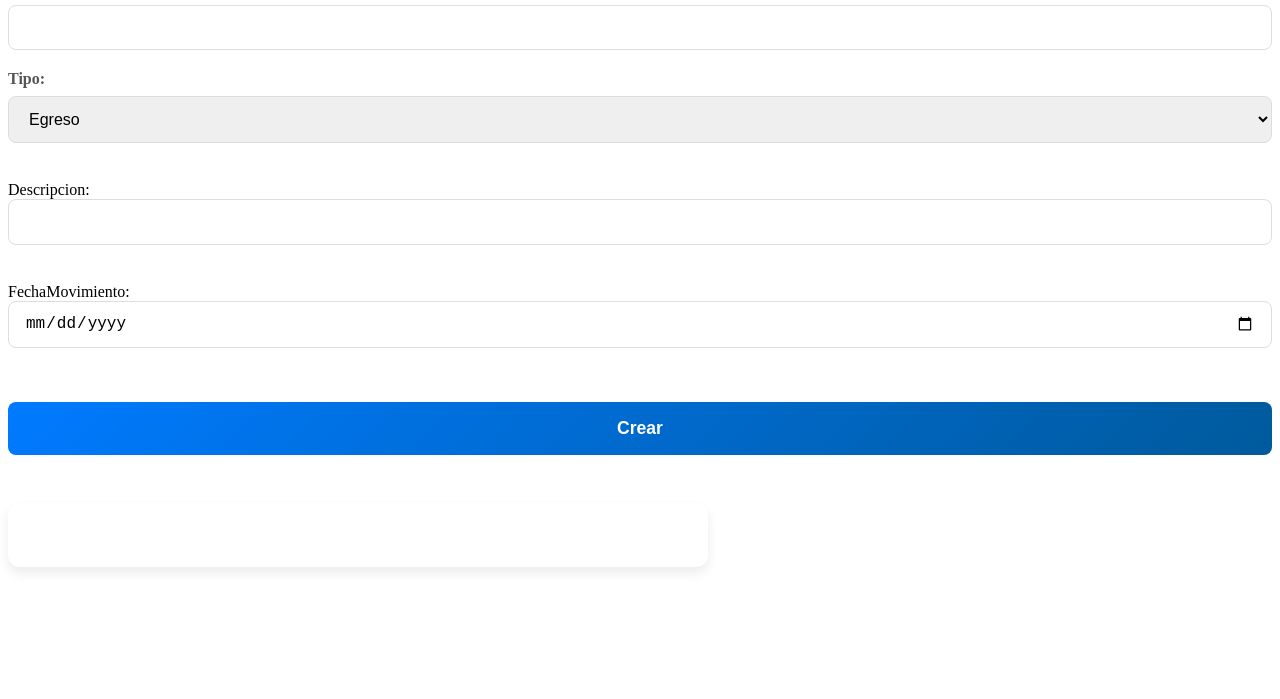
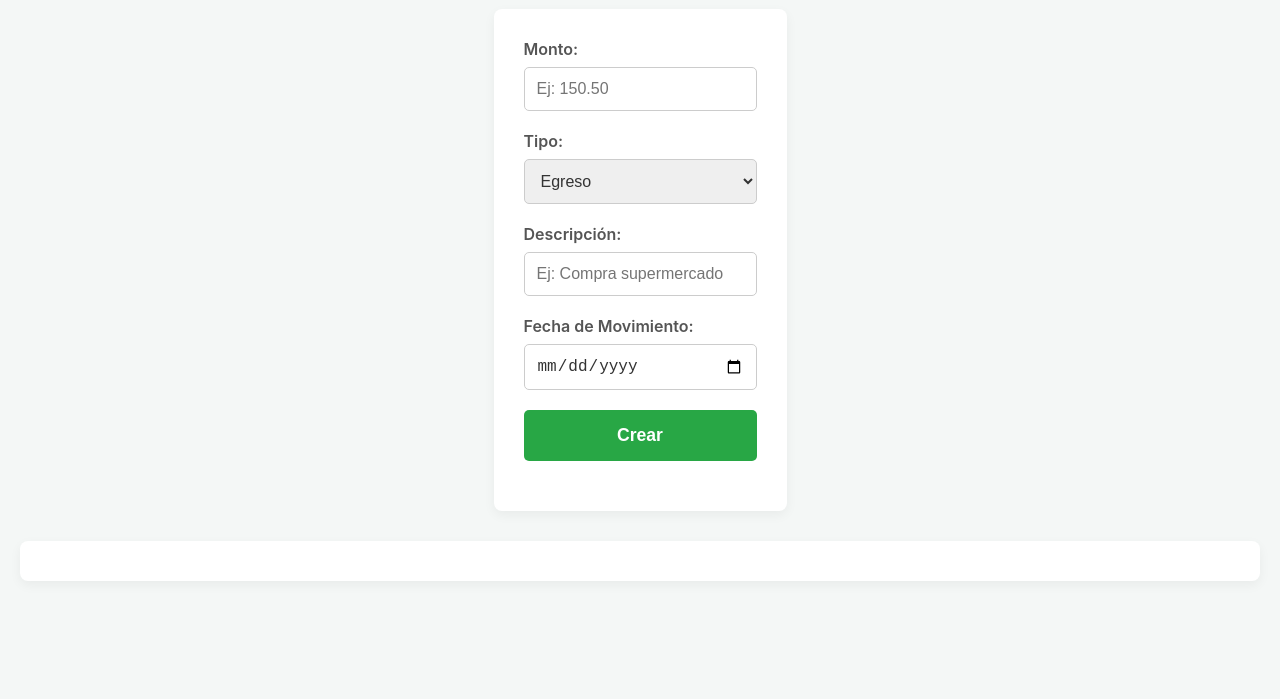
Before and after one commit to Naay-Arenaza/Proyecto-ProgramacionWEB, a plain HTML site: page ProyectoFinanzas/static/index.html in a window 1280 px wide. Shown: the part 101-800 px from the top of the page. Drawn offline with Linux system fonts and the light colour scheme.

Commit message:
agregando style2.css y modificado de index

```diff
--- a/ProyectoFinanzas/static/app.js
+++ b/ProyectoFinanzas/static/app.js
@@ -22,7 +22,7 @@ document.addEventListener('DOMContentLoaded', () => {
         const idUsuario = 1;
 
         // 5. Validaciones básicas
-        if (!tipo || !fechaMovimiento) {
+        if (!fechaMovimiento) {
             alert('Tipo es obligatorio y Fecha son obligatorios');
             return;
         }
--- a/ProyectoFinanzas/static/index.html
+++ b/ProyectoFinanzas/static/index.html
@@ -3,7 +3,7 @@
 <head>
     <meta charset="UTF-8">
     <meta name="viewport" content="width=device-width, initial-scale=1.0">
-    <link rel="stylesheet" href="/static/style.css">
+    <link rel="stylesheet" href="/static/style2.css">
     <title>Movimiento</title>
 </head>
 <body>
@@ -12,18 +12,33 @@
 
     <div>
         <form id="form-movimiento">
+
             <div>
                 <label for="monto_mov">Monto:</label>
-                <input type="number" name="monto" id="monto_mov">
+                <input type="number" name="monto" id="monto_mov" placeholder="Ej: 150.50">
             </div>
-            <label for="Tipo" id="tipo_mov">Tipo:</label>
-            <select name="Tipo">
-            <option value="E">Egreso</option>
-            <option value="I">Ingreso</option>
-            </select><br>
-            Descripcion: <input type="text" name="descripcion" id="descripcion_mov"><br>
-            FechaMovimiento: <input type="date" name="fechaMovimiento" id="fechaMovimiento"><br>
-            <button type="submit">Crear</button>
+
+            <div>
+                <label for="tipo_mov">Tipo:</label>
+                <select name="Tipo" id="tipo_mov">
+                    <option value="E">Egreso</option>
+                    <option value="I">Ingreso</option>
+                </select>
+            </div>
+
+            <div>
+                <label for="descripcion_mov">Descripción:</label>
+                <input type="text" name="descripcion" id="descripcion_mov" placeholder="Ej: Compra supermercado">
+            </div>
+
+            <div>
+                <label for="fechaMovimiento">Fecha de Movimiento:</label>
+                <input type="date" name="fechaMovimiento" id="fechaMovimiento">
+            </div>
+
+            <div>
+                <button type="submit">Crear</button>
+            </div>
         </form>
     </div>
 
--- /dev/null
+++ b/ProyectoFinanzas/static/style2.css
@@ -0,0 +1,104 @@
+*,
+*::before,
+*::after {
+  box-sizing: border-box;
+}
+body {
+    font-family: -apple-system, BlinkMacSystemFont, "Segoe UI", Roboto, Helvetica, Arial, sans-serif;
+    background-color: #f4f7f6; /* Un gris muy claro para el fondo */
+    color: #333;
+    margin: 0;
+    padding: 20px;
+    display: flex;
+    flex-direction: column;
+    align-items: center; /* Centra el contenido horizontalmente */
+}
+
+/* --- Título Principal --- */
+#main-title {
+    color: #2c3e50; /* Un azul oscuro/grisáceo */
+    text-align: center;
+    margin-bottom: 30px;
+}
+
+/* --- Contenedor del Formulario --- */
+/* Usamos el ID del formulario para estilizar su contenedor */
+#form-movimiento {
+    background-color: #ffffff; /* Fondo blanco para el formulario */
+    padding: 30px;
+    border-radius: 8px; /* Bordes redondeados */
+    box-shadow: 0 4px 12px rgba(0, 0, 0, 0.05); /* Sombra sutil */
+    width: 100%;
+    max-width: 2000px; /* Ancho máximo para el formulario */
+    box-sizing: border-box; /* Asegura que el padding no afecte el ancho total */
+}
+
+/* --- Estilos de los divs internos del formulario --- */
+#form-movimiento div {
+    margin-bottom: 20px; /* Espacio entre cada campo del formulario */
+}
+
+/* --- Etiquetas (Labels) --- */
+label {
+    display: block; /* Hace que la etiqueta ocupe su propia línea */
+    margin-bottom: 8px;
+    font-weight: 600; /* Texto en negrita ligera */
+    color: #555;
+}
+
+/* --- Campos de Entrada (Inputs) y Selección (Select) --- */
+input[type="number"],
+input[type="text"],
+input[type="date"],
+select {
+    width: 100%; /* Ocupan todo el ancho del contenedor */
+    padding: 12px;
+    border: 1px solid #ccc;
+    border-radius: 5px;
+    box-sizing: border-box; /* Importante para que el padding no rompa el diseño */
+    font-size: 1rem;
+    color: #333;
+}
+
+/* --- Estilo al enfocar un campo (Focus) --- */
+input:focus,
+select:focus {
+    border-color: #28a745; /* Borde verde al seleccionar */
+    outline: none; /* Quita el borde azul por defecto de Chrome */
+    box-shadow: 0 0 5px rgba(40, 167, 69, 0.3); /* Sombra verde sutil */
+}
+
+/* --- Botón de Envío --- */
+button[type="submit"] {
+    width: 100%;
+    padding: 15px;
+    background-color: #28a745; /* Verde para la acción de "Crear" */
+    color: white;
+    border: none;
+    border-radius: 5px;
+    cursor: pointer;
+    font-size: 1.1rem;
+    font-weight: bold;
+    transition: background-color 0.3s ease, transform 0.1s ease; /* Transición suave */
+}
+
+/* --- Efecto Hover del Botón --- */
+button[type="submit"]:hover {
+    background-color: #218838; /* Un verde más oscuro al pasar el mouse */
+}
+
+button[type="submit"]:active {
+    transform: scale(0.99); /* Efecto de clic */
+}
+
+/* --- Contenedor de Movimientos (Resultados) --- */
+#contenedor_movimientos {
+    margin-top: 30px;
+    width: 100%;
+    max-width: 2000px;
+    background-color: #ffffff;
+    padding: 20px;
+    border-radius: 8px;
+    box-shadow: 0 4px 12px rgba(0, 0, 0, 0.05);
+    box-sizing: border-box;
+}
```
